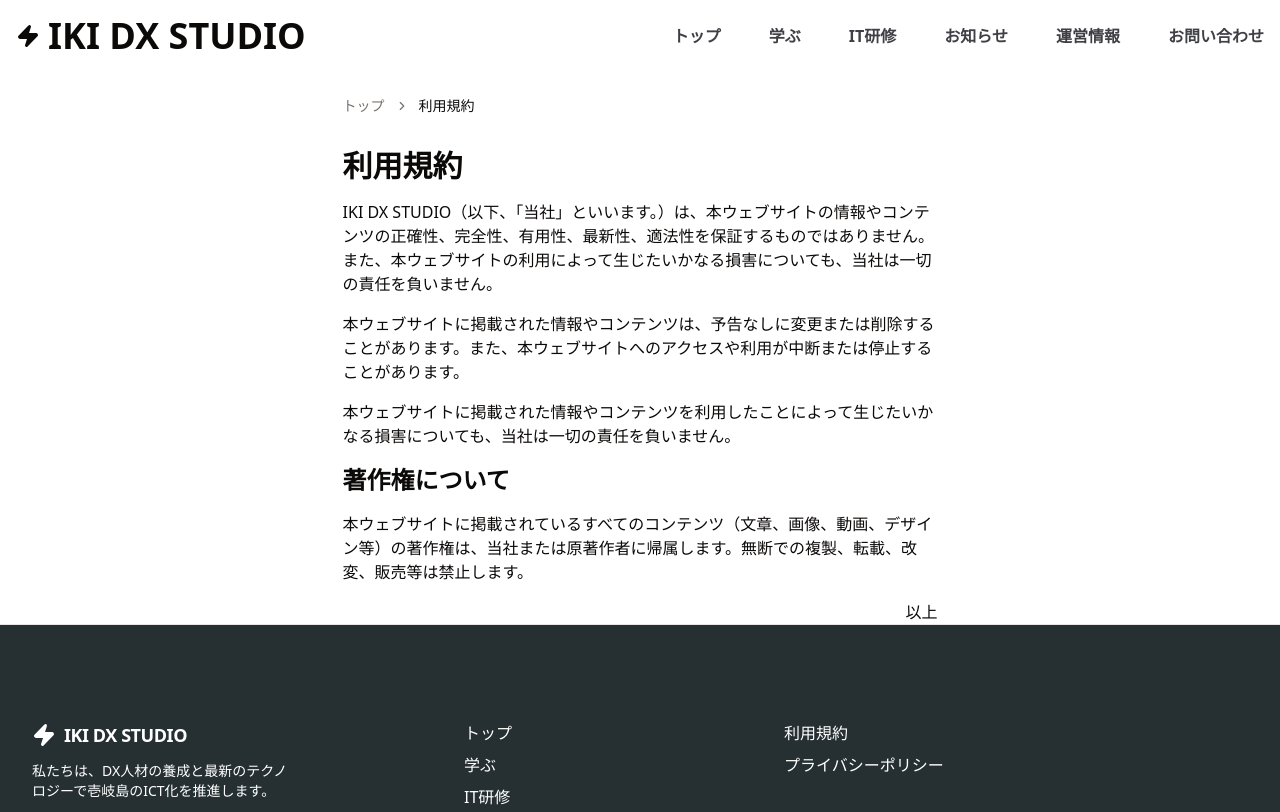
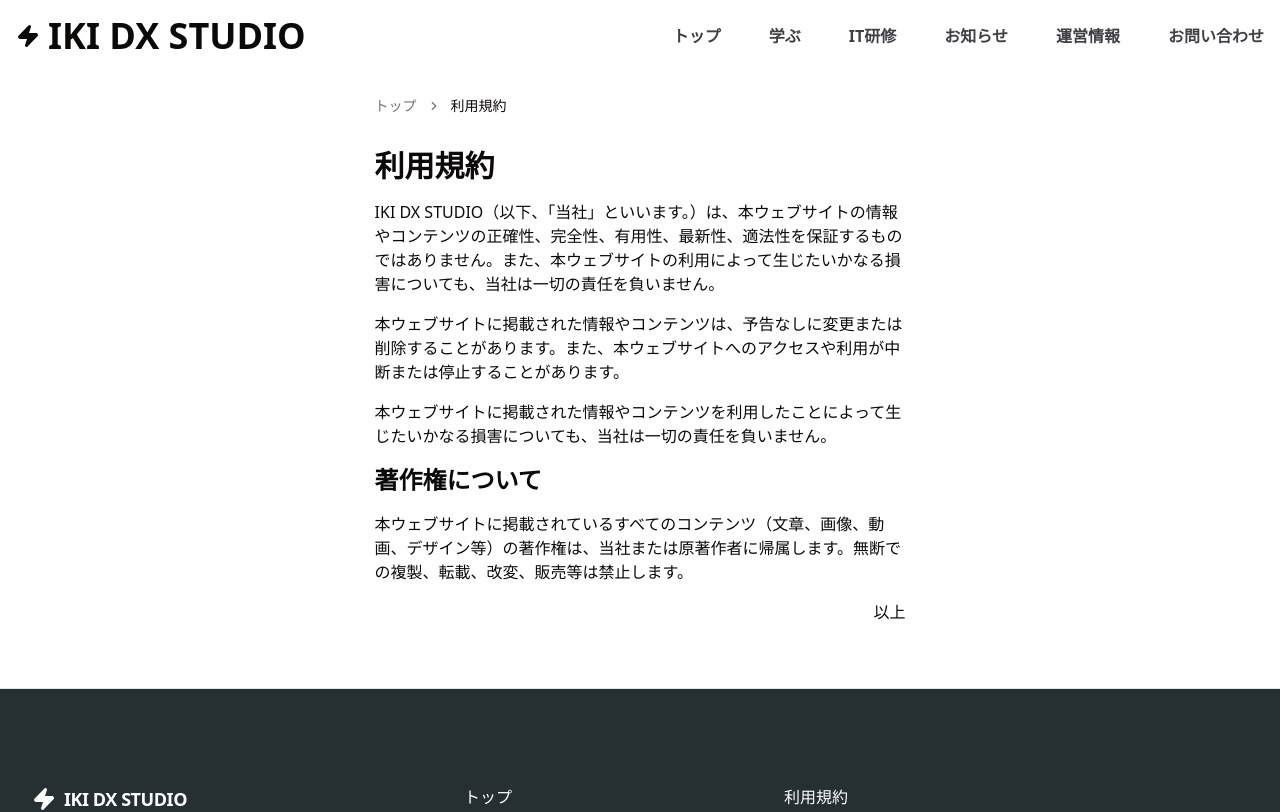
Before and after one commit to nsho1010/ikidxstudio-homepage, a Next.js app: page /tos in a window 1280 px wide. Shown: the top 812 px of the page. Built offline with nearby package versions, Linux system fonts and the light colour scheme.

Commit message:
利用規約とプライバシーポリシーのモバイルレイアウトを調整

```diff
--- a/src/app/privacy-policy/page.tsx
+++ b/src/app/privacy-policy/page.tsx
@@ -21,7 +21,7 @@
 
 const PrivacyPolicyPage = () => {
   return (
-    <main className="max-w-prose mx-auto space-y-8 gap-16 lg:gap-24 pt-16 lg:pt-24">
+    <main className="max-w-prose mx-auto space-y-8 px-8 py-16 gap-16 lg:gap-24 pt-16 lg:pt-24">
       <Breadcrumb>
         <BreadcrumbList>
           <BreadcrumbItem>
--- a/src/app/tos/page.tsx
+++ b/src/app/tos/page.tsx
@@ -21,7 +21,7 @@
 
 const TermsOfServicePage = () => {
   return (
-    <main className="max-w-prose mx-auto space-y-8 gap-16 lg:gap-24 pt-16 lg:pt-24">
+    <main className="max-w-prose mx-auto space-y-8 px-8 py-16 gap-16 lg:gap-24 pt-16 lg:pt-24">
       <Breadcrumb>
         <BreadcrumbList>
           <BreadcrumbItem>
```
